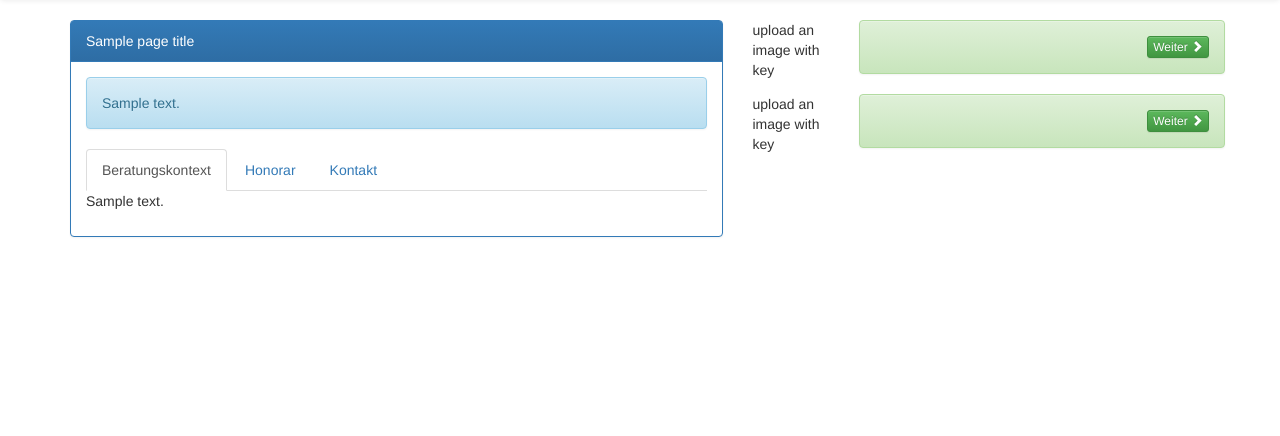
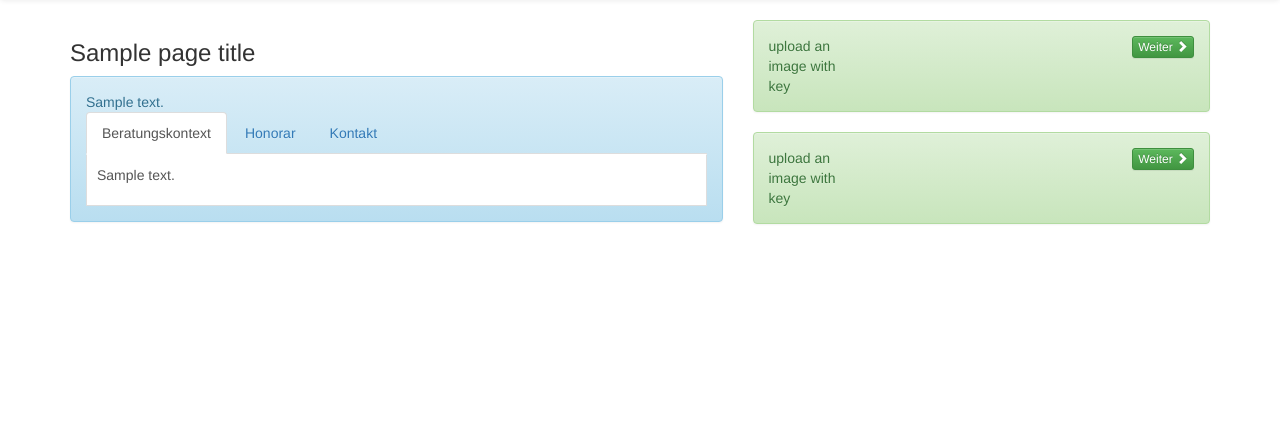
Before and after one commit to BloodyD/beratung-erfurt, a Django app: template templates/main.html in a window 1280 px wide. Shown: the part 52-488 px from the top of the page. Run offline with Django 3.2, Linux system fonts and the light colour scheme; the template is opened without the code that fills it: most values are stand-ins (such as "Sample title", 1, 10 or a date in 2020); parts of the project's set-up code (start-up, migrations or seed data) failed here and were passed over.

Commit message:
some style changes

```diff
--- a/media/css/special.css
+++ b/media/css/special.css
@@ -1,6 +1,15 @@
 
 html, body {
   height: 100%;
+}
+
+
+.alert .tab-content {
+  color: #555555;
+  background-color: #ffffff;
+  border: 1px solid #ddd;
+  border-top-color: transparent;
+  padding: 10px;
 }
 
 
--- a/templates/base.html
+++ b/templates/base.html
@@ -75,6 +75,8 @@
   <link rel="stylesheet" href="/{{settings.MEDIA_URL}}css/bootstrap.min.css">
   <link rel="stylesheet" href="/{{settings.MEDIA_URL}}css/special.css">
   <link rel="stylesheet" href="/{{settings.MEDIA_URL}}css/bootstrap-theme.min.css">
+  {% block style %}
+  {% endblock style %}
 
   <script src="/{{settings.MEDIA_URL}}js/jquery.js" type="text/javascript"></script>
   <script src="/{{settings.MEDIA_URL}}js/bootstrap.min.js" type="text/javascript"></script>
--- a/templates/box.html
+++ b/templates/box.html
@@ -1,4 +1,5 @@
 {% load reversetag %}
+<div class="alert alert-success">
   <div class="row">
     <div class="col-xs-3">
     {% if img_url %}
@@ -7,7 +8,7 @@
       upload an image with key <b>{{ img_key }}</b>
     {% endif %}
     </div>
-  <div class="col-xs-9 alert alert-success">
+    <div class="col-xs-9">
       {% autoescape off %}
         {{ text }}
       {% endautoescape %}
@@ -16,3 +17,4 @@
         </p>
     </div>
   </div>
+</div>
--- a/templates/main.html
+++ b/templates/main.html
@@ -5,14 +5,11 @@
 {% block content %}
   <div class="row">
     <div class="col-sm-7">
-      <div class="panel panel-primary">
-        <div class="panel-heading">{{ page_title }}</div>
-        <div class="panel-body">
+      <h3>{{ page_title }}</h3>
       <div class="alert alert-info">
         {% autoescape off %}
           {{ info_text }}
         {% endautoescape %}
-          </div>
         <ul class="nav nav-tabs">
           <li class="active">
             <a href="#item1" data-toggle="tab">Beratungskontext</a>
@@ -50,8 +47,17 @@
       </div>
     </div>
 
+    {% comment %}
+      </div>
+        <div class="panel panel-primary">
+          <div class="panel-heading"><h4>{{ page_title }}</h4></div>
+          <div class="panel-body">
+          </div>
+        </div>
+      </div>
+    {% endcomment %}
 
-    </div>
+
     <div class="col-sm-5">
       {% box images.0 image_keys.0 texts.0 urls.0 %}
       {% box images.1 image_keys.1 texts.1 urls.1 %}
@@ -59,4 +65,9 @@
   </div>
   {% block bottom_content%}
   {% endblock bottom_content%}
+
 {% endblock content %}
+{% block style %}
+<style type="text/css">
+</style>
+{% endblock style %}
```
Also changed, not shown: beratung_erfurt/settings/__init__.py (+5 -5 lines), templates/page.html (+9 -4 lines), media/images/logo.svg. Lines whose indentation alone changed are shown as unchanged.
